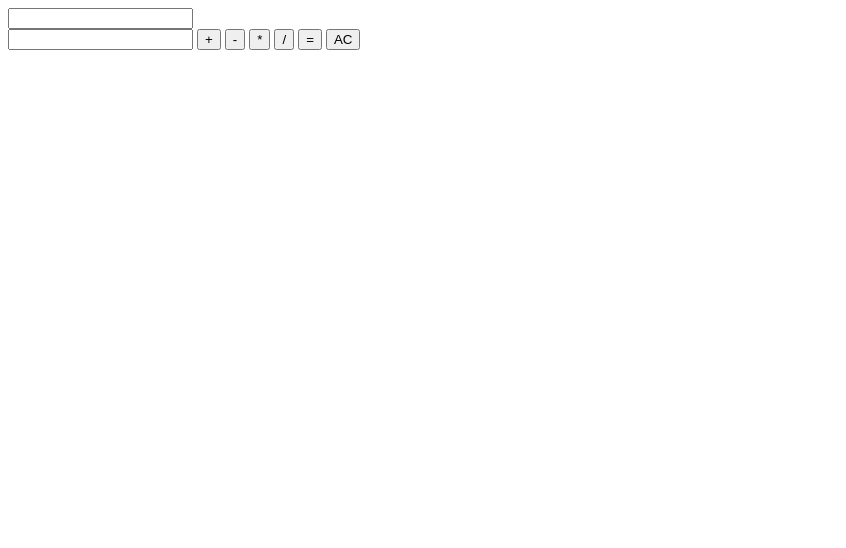
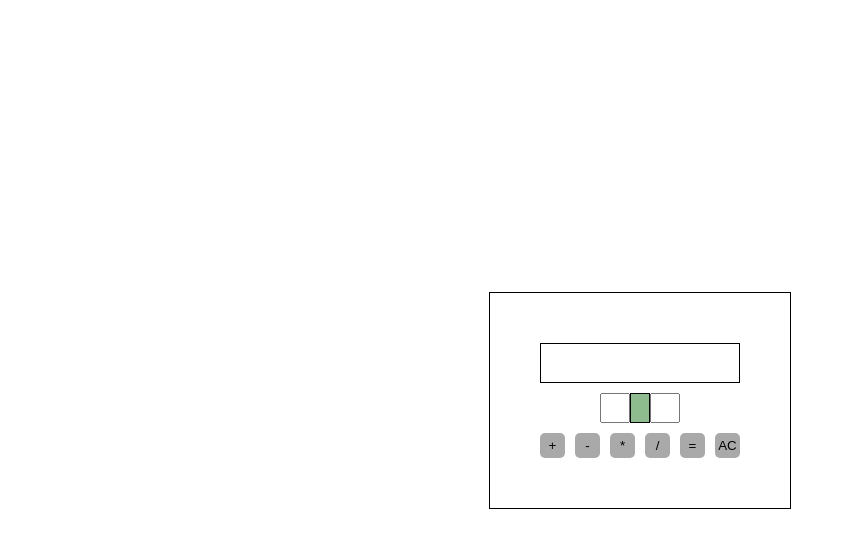
Before and after one commit to joker120620/calculadora-math, a plain HTML site: page index.html in a window 1280 px wide. Shown: the whole page, without its empty margins (0-846 px from the left). Drawn offline with Linux system fonts and the light colour scheme.

Commit message:
version 1 terminada

```diff
--- a/index.html
+++ b/index.html
@@ -5,13 +5,18 @@
     <meta http-equiv="X-UA-Compatible" content="IE=edge">
     <meta name="viewport" content="width=device-width, initial-scale=1.0">
     <title>calculadora</title>
+    <link rel="stylesheet" href="./style.css">
 </head>
 <body>
-    <div id="container">
+    <div class="container">
         <div id="display"></div>
+        <div class="operators_items">
             <input type="number" class="valor" id="val1">
             <div id="operador"></div>
             <input type="number" class="valor" id="val2">
+        </div>
+
+        <div class="div-botones">
             <button class="btn" id="suma">+</button>
             <button class="btn" id="resta">-</button>
             <button class="btn" id="multi">*</button>
@@ -19,6 +24,8 @@
             <button class="btn" id="igual">=</button>
             <button class="btn" id="borrar">AC</button>
         </div>
+
+    </div>
     <script src="./main.js"></script>
 </body>
 </html>
--- a/main.js
+++ b/main.js
@@ -0,0 +1,36 @@
+const display= document.querySelector("#display");
+const valor= document.querySelectorAll(".valor");
+const operador= document.querySelector("#operador");
+const suma =document.getElementById("suma");
+const resta =document.getElementById("resta");
+const multi =document.getElementById("multi");
+const division =document.getElementById("division");
+const igual =document.getElementById("igual");
+const borrar =document.getElementById("borrar");
+
+igual.addEventListener("click",()=>{
+    let a=+valor[0].value;
+    let b=+valor[1].value;
+    if(operador.textContent==="+"){
+        display.innerText= a+b;
+    }else if(operador.textContent==="-"){
+        display.innerText= a-b;
+    }else if(operador.textContent==="*"){
+        display.innerText= a*b;
+    }else if(operador.textContent==="/"){
+        display.innerText= a/b;
+    }
+});
+
+suma.addEventListener("click",()=>{
+    operador.textContent= "+";
+})
+resta.addEventListener("click",()=>{
+    operador.textContent= "-";
+})
+multi.addEventListener("click",()=>{
+    operador.textContent= "*";
+})
+division.addEventListener("click",()=>{
+    operador.textContent= "/";
+})
--- /dev/null
+++ b/style.css
@@ -0,0 +1,60 @@
+*{
+    margin: 0;
+    padding: 0;
+    box-sizing: border-box;
+}
+body{
+    display: flex;
+    height: 100vh;
+    width: 100%;
+    justify-content: center;
+    align-items: center;
+}
+html{
+    font-size: 10px;
+}
+.container{
+    border: solid 1px black;
+    width: fit-content;
+    height: auto;
+    padding: 50px;
+    display: flex;
+    flex-direction: column;
+    gap: 1rem;;
+
+}
+#display{
+    border:solid 1px black;
+    height: 4rem;
+
+}
+.operators_items{
+    display: flex;
+    justify-content: center;
+}
+.valor{
+    height: 3rem;
+    width: 3rem;
+}
+#operador{
+    width: 2rem;
+    height: 3rem;
+    border:solid 1px;
+    background-color: darkseagreen;
+}
+.div-botones{
+    display: flex;
+    gap: 1rem;
+}
+.btn{
+    border:none;
+    background-color: darkgray;
+    border-radius: 0.5rem;
+    width: 2.5rem;
+    height: 2.5rem;
+}
+input::-webkit-outer-spin-button,
+input::-webkit-inner-spin-button {
+  -webkit-appearance: none;
+  margin: 0;
+}
```
Lines whose indentation alone changed are shown as unchanged.
